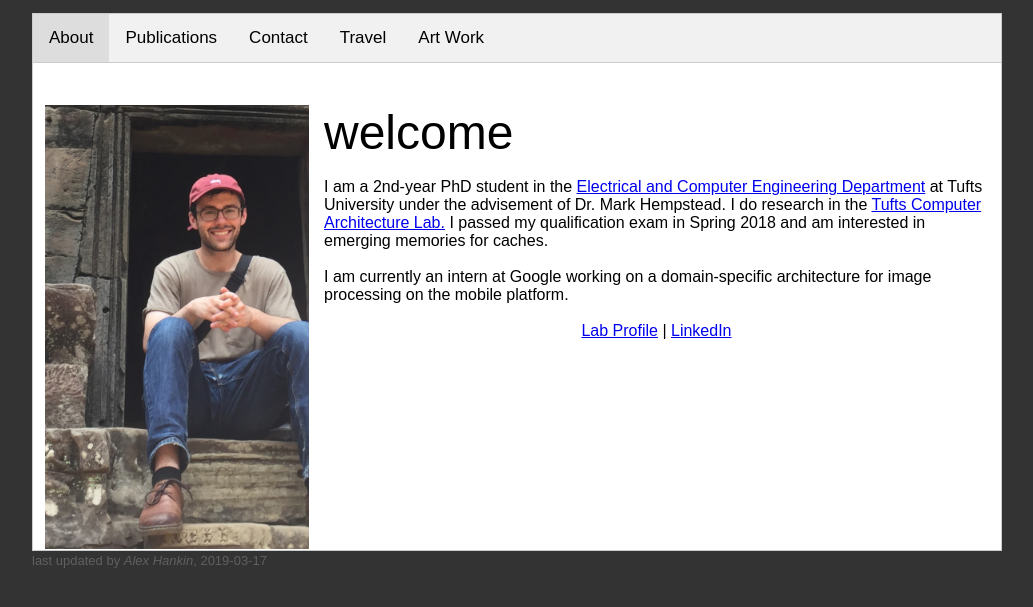
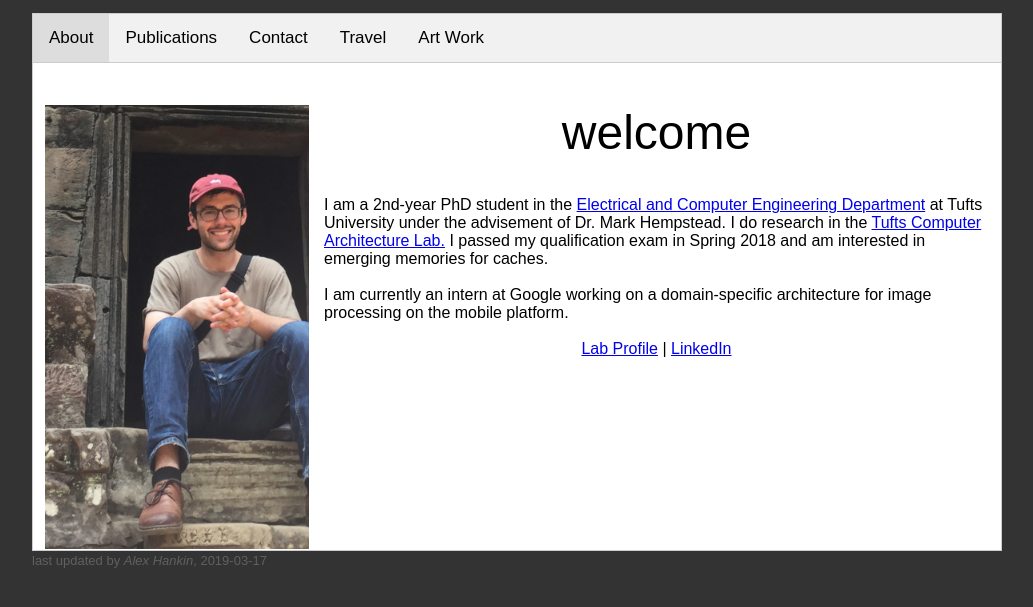
Before and after one commit to hankin0/hankin0.github.io, a Jekyll site: the page built from index.html, in a window 1280 px wide. Shown: the top 607 px of the page, without its empty margins (123-1156 px from the left). Built offline with Jekyll 4.4.1, drawn with Linux system fonts in a browser that asks for light colours.

Commit message:
change about text formatting

```diff
--- a/index.html
+++ b/index.html
@@ -17,7 +17,7 @@ layout: default
       <div id="About" class="tabcontent">
  	    <br><br>
         <img class="ex2" src="images/just_me_cambodia.png" width='264' height='444' align="left">
-            <font size="8">welcome</font><br><br>
+        <center><font size="8">welcome</font></center><br><br>
 		    I am a 2nd-year PhD student in the <a
             href="https://engineering.tufts.edu/ece/">Electrical and Computer Engineering
             Department</a> at Tufts University under the advisement of Dr. Mark Hempstead. I do
```
